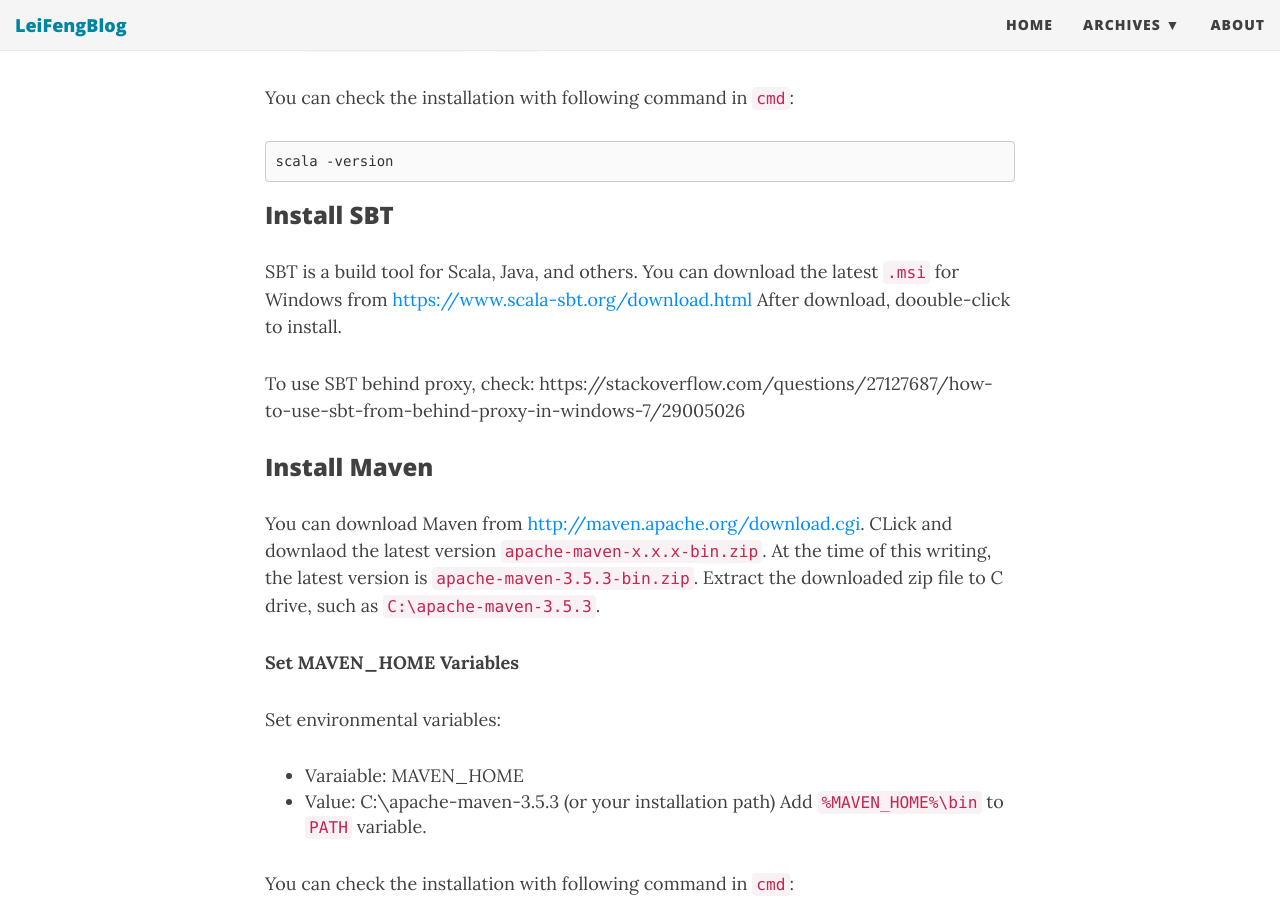
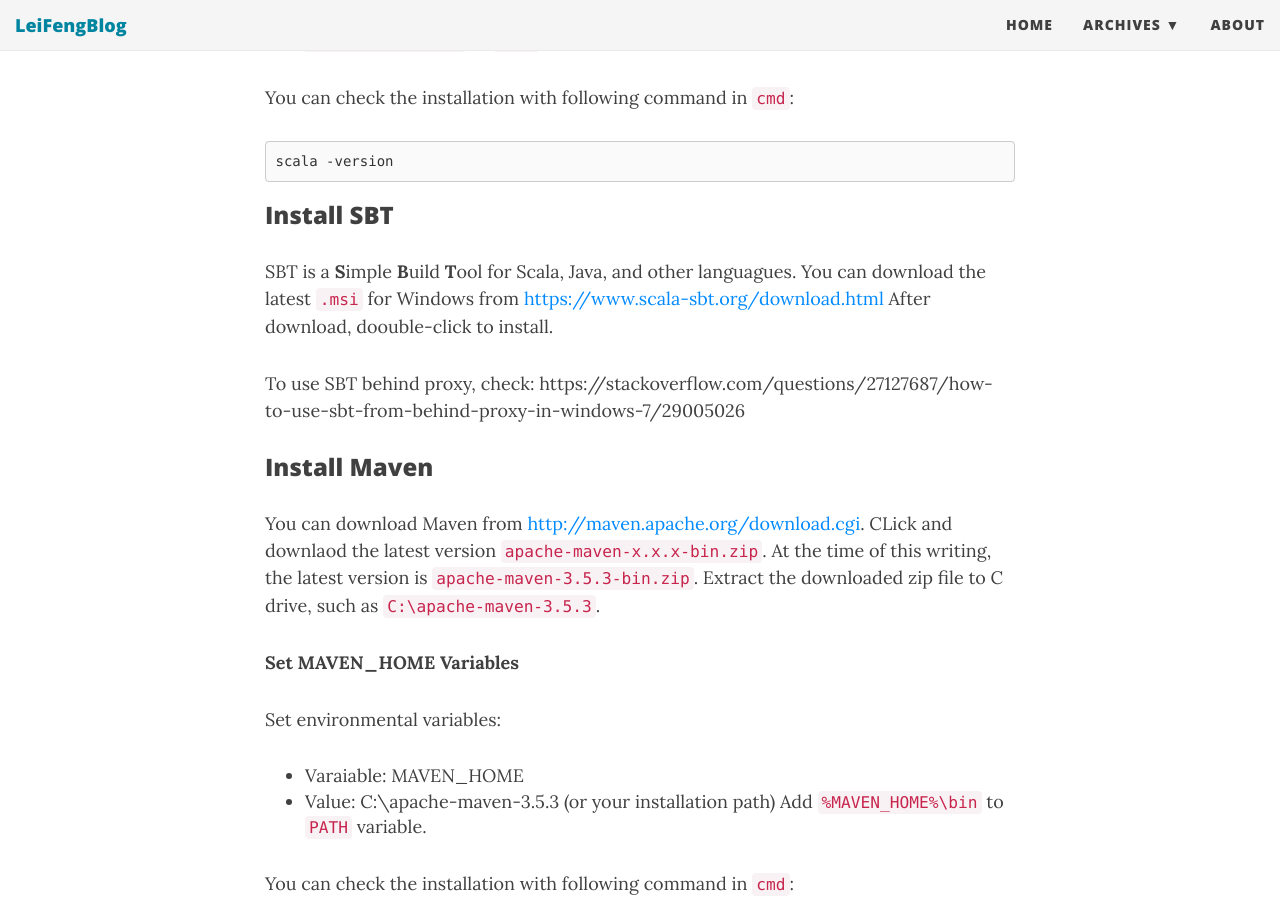
Before and after one commit to stonefl/stonefl.github.io, a Jekyll site: the page built from _posts/2018-04-17-set-up-scala-development-environment-for-apache-spark-in-standalone-mode.md, in a window 1280 px wide and 900 px high, scrolled down 1660 px. Built offline with Jekyll 4.4.1, drawn with Linux system fonts in a browser that asks for light colours; nearby versions of some CDN libraries; comment, search, counter and statistics services are not loaded.

Commit message:
Update 2018-04-17-set-up-scala-development-environment-for-apache-spark-in-standalone-mode.md

```diff
--- a/_posts/2018-04-17-set-up-scala-development-environment-for-apache-spark-in-standalone-mode.md
+++ b/_posts/2018-04-17-set-up-scala-development-environment-for-apache-spark-in-standalone-mode.md
@@ -46,7 +46,7 @@ scala -version
 
 ### Install SBT
 
-SBT is a build tool for Scala, Java, and others. You can download the latest `.msi` for Windows from [https://www.scala-sbt.org/download.html](https://www.scala-sbt.org/download.html) After download, doouble-click to install.
+SBT is a **S**imple **B**uild **T**ool for Scala, Java, and other languagues. You can download the latest `.msi` for Windows from [https://www.scala-sbt.org/download.html](https://www.scala-sbt.org/download.html) After download, doouble-click to install.
 
 To use SBT behind proxy, check:
 https://stackoverflow.com/questions/27127687/how-to-use-sbt-from-behind-proxy-in-windows-7/29005026
```
